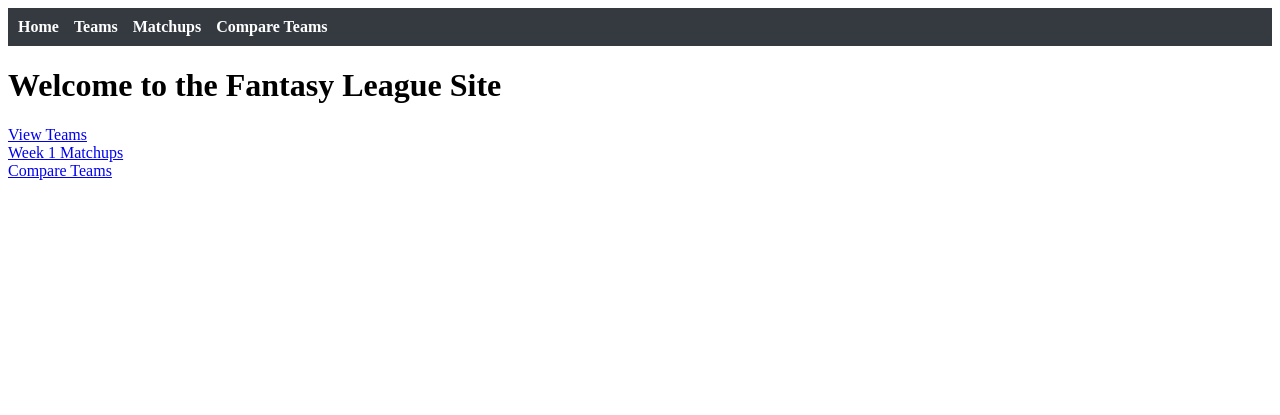
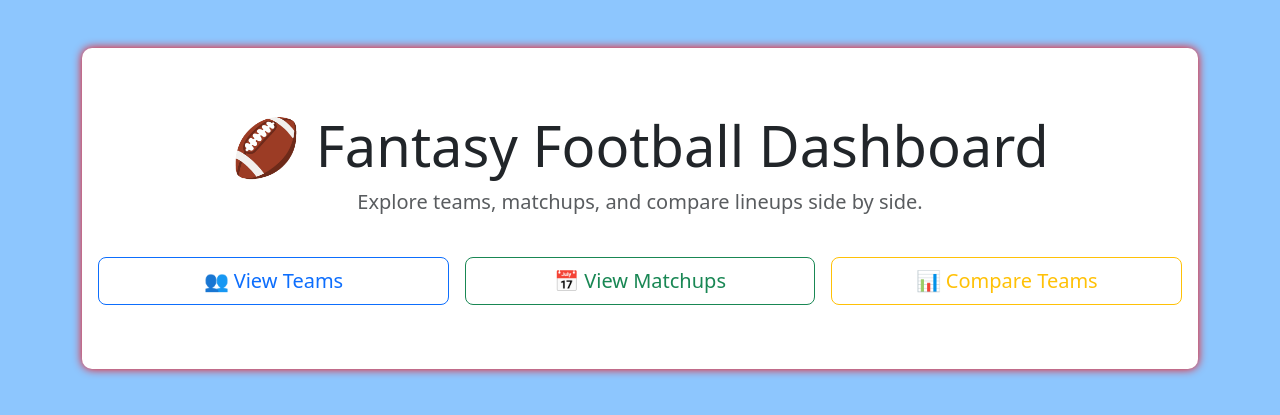
Before and after one commit to arnavpatwardhan1/fantasy-site, a Flask app: page / in a window 1280 px wide. Shown: the top 415 px of the page. Run offline with Flask 3, Linux system fonts and the light colour scheme.

Commit message:
home page edits

```diff
--- a/templates/index.html
+++ b/templates/index.html
@@ -1,11 +1,44 @@
 <!DOCTYPE html>
-<html>
-<head><title>Fantasy League Home</title></head>
+<html lang="en">
+<head>
+  <meta charset="UTF-8">
+  <title>Fantasy Football Dashboard</title>
+  <link href="https://cdn.jsdelivr.net/npm/bootstrap@5.3.3/dist/css/bootstrap.min.css" rel="stylesheet">
+  <style>
+    body {
+      background-color:rgb(141, 198, 254);
+    }
+    .hero {
+      padding: 4rem 1rem;
+      background-color:rgb(255, 255, 255);
+      border-radius: 10px;
+      box-shadow: 0 0 10px hsl(0, 100.00%, 50.80%);
+    }
+  </style>
+</head>
 <body>
-    {% include 'navbar.html' %}
-  <h1>Welcome to the Fantasy League Site</h1>
-  <a href="/teams">View Teams</a><br>
-  <a href="/week/1">Week 1 Matchups</a><br>
-  <a href="/compare">Compare Teams</a>
+
+
+
+  <div class="container mt-5">
+    <div class="hero text-center">
+      <h1 class="display-4">🏈 Fantasy Football Dashboard</h1>
+      <p class="lead text-muted">Explore teams, matchups, and compare lineups side by side.</p>
+
+      <div class="row mt-4 g-3 justify-content-center">
+        <div class="col-sm-6 col-md-4">
+          <a href="/teams" class="btn btn-outline-primary btn-lg w-100">👥 View Teams</a>
+        </div>
+        <div class="col-sm-6 col-md-4">
+          <a href="/matchups/1" class="btn btn-outline-success btn-lg w-100">📅 View Matchups</a>
+        </div>
+        <div class="col-sm-6 col-md-4">
+          <a href="/compare" class="btn btn-outline-warning btn-lg w-100">📊 Compare Teams</a>
+        </div>
+      </div>
+    </div>
+  </div>
+
+  <script src="https://cdn.jsdelivr.net/npm/bootstrap@5.3.3/dist/js/bootstrap.bundle.min.js"></script>
 </body>
 </html>
```
